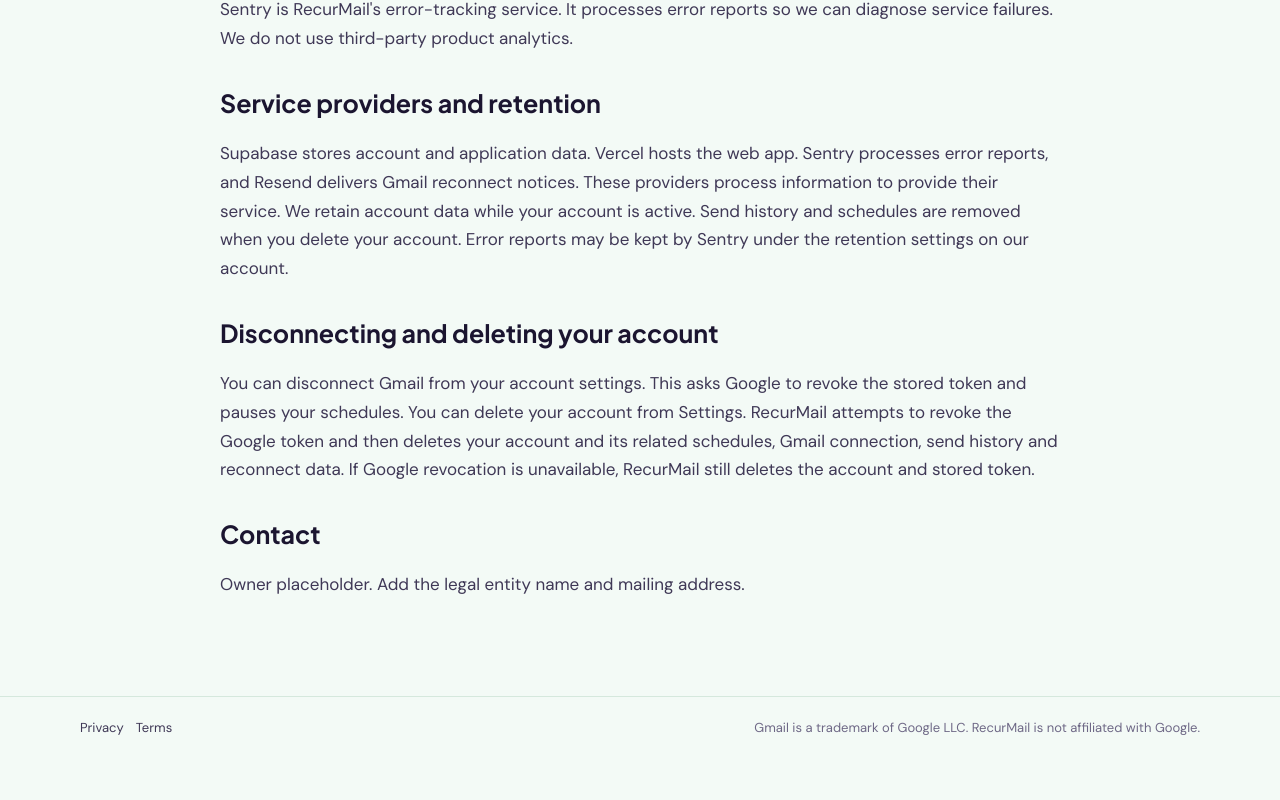
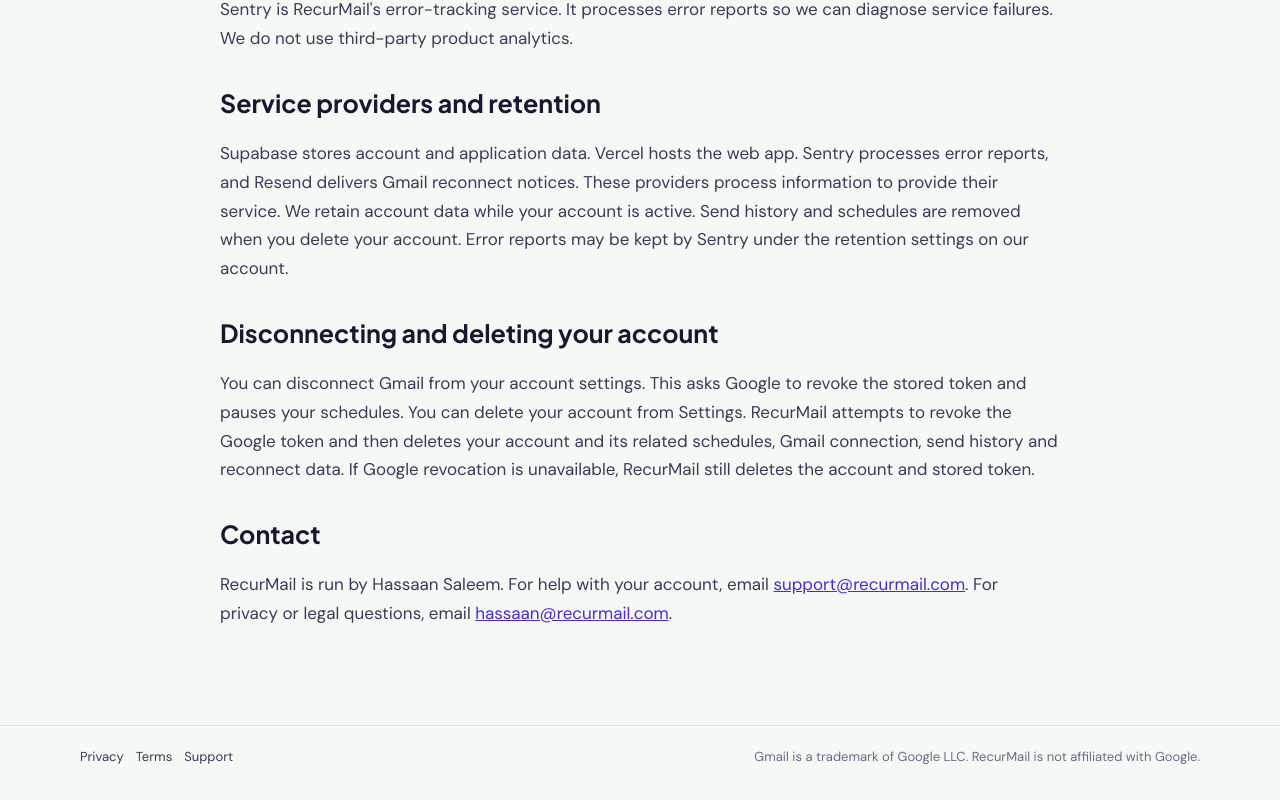
Before and after one commit to hassaans/recurmail, a Next.js app in the folder apps/web/: page /privacy in a window 1280 px wide. Shown: the part 1202-2002 px from the top of the page. Before the commit the page ends 1973 px from the top, so only its background shows below. Built offline with nearby package versions, Linux system fonts and the light colour scheme.

Commit message:
Name the operator and add support and legal contact addresses
Replaces the owner placeholder on the Privacy Policy and Terms with the
operator's name, support@recurmail.com for account help and
hassaan@recurmail.com for privacy or legal questions. Every footer now
links to support.

```diff
--- a/apps/web/app/privacy/page.tsx
+++ b/apps/web/app/privacy/page.tsx
@@ -75,7 +75,12 @@
         RecurMail still deletes the account and stored token.
       </p>
       <h2>Contact</h2>
-      <p>Owner placeholder. Add the legal entity name and mailing address.</p>
+      <p>
+        RecurMail is run by Hassaan Saleem. For help with your account, email{" "}
+        <a href="mailto:support@recurmail.com">support@recurmail.com</a>. For
+        privacy or legal questions, email{" "}
+        <a href="mailto:hassaan@recurmail.com">hassaan@recurmail.com</a>.
+      </p>
     </LegalDocument>
   );
 }
--- a/apps/web/components/AppShell.tsx
+++ b/apps/web/components/AppShell.tsx
@@ -76,6 +76,7 @@
           <nav aria-label="Legal">
             <a href="/privacy">Privacy</a>
             <a href="/terms">Terms</a>
+            <a href="mailto:support@recurmail.com">Support</a>
           </nav>
           <p>
             Gmail is a trademark of Google LLC. RecurMail is not affiliated with
--- a/apps/web/components/SiteFooter.tsx
+++ b/apps/web/components/SiteFooter.tsx
@@ -8,6 +8,7 @@
           <nav aria-label="Legal">
             <a href="/privacy">Privacy</a>
             <a href="/terms">Terms</a>
+            <a href="mailto:support@recurmail.com">Support</a>
           </nav>
           <p>
             Gmail is a trademark of Google LLC. RecurMail is not affiliated with
@@ -30,6 +31,8 @@
           <a href="/privacy">Privacy</a>
           {" · "}
           <a href="/terms">Terms</a>
+          {" · "}
+          <a href="mailto:support@recurmail.com">Support</a>
         </nav>
       </div>
     </footer>
```
Also changed, not shown: apps/web/app/terms/page.tsx (+6 -1 lines), apps/web/next-env.d.ts, 1 other file (tests, documents, lock files or other folders).
